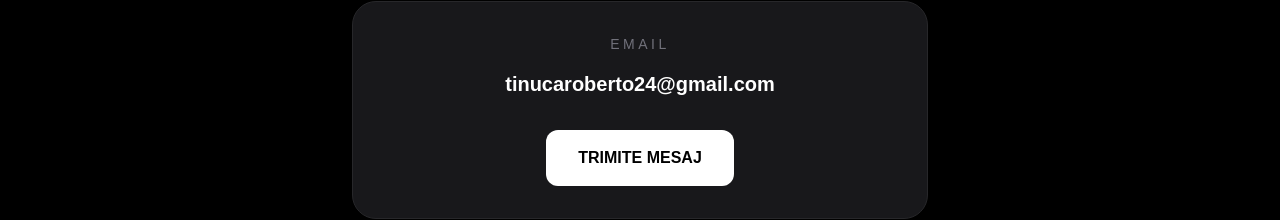
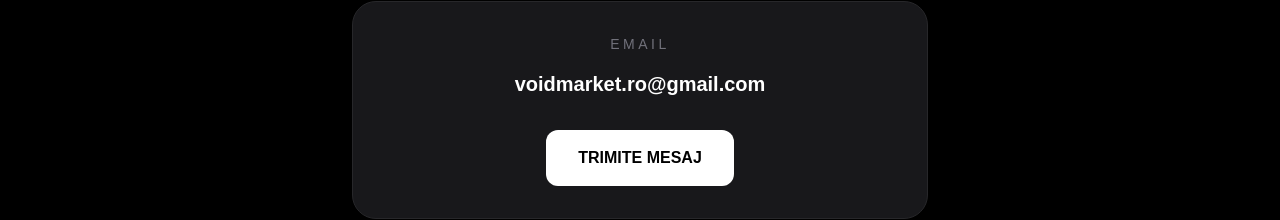
Before and after one commit to tinucaroberto24-hash/Void-market, a Next.js app: page / in a window 1280 px wide. Shown: the part 2428-2648 px from the top of the page. Built offline with nearby package versions, Linux system fonts and the light colour scheme.

Commit message:
Update contact email

```diff
--- a/app/page.tsx
+++ b/app/page.tsx
@@ -15,7 +15,7 @@ export default function Home() {
     <main className="min-h-screen bg-black text-white">
       <Navbar />
 
-      {/* PAGINA PRINCIPALĂ */}
+      {/* ACASĂ */}
       <section className="flex min-h-[80vh] flex-col items-center justify-center px-6 text-center">
         <p className="mb-5 text-sm uppercase tracking-[0.5em] text-zinc-500">
           Streetwear Resell
@@ -44,9 +44,7 @@ export default function Home() {
               Disponibil acum
             </p>
 
-            <h2 className="mt-3 text-4xl font-bold">
-              Magazin
-            </h2>
+            <h2 className="mt-3 text-4xl font-bold">Magazin</h2>
           </div>
 
           <p className="text-zinc-500">
@@ -78,12 +76,12 @@ export default function Home() {
                   Mărime {product.size}
                 </p>
 
-                <div className="mt-6 flex items-center justify-between">
+                <div className="mt-6 flex items-center justify-between gap-4">
                   <span className="text-2xl font-bold">
                     {product.price}
                   </span>
 
-                  <span className="rounded-xl bg-white px-5 py-2 font-bold text-black">
+                  <span className="rounded-xl bg-white px-5 py-2 text-center font-bold text-black">
                     Vezi produsul
                   </span>
                 </div>
@@ -121,10 +119,7 @@ export default function Home() {
               </p>
 
               <div className="mt-7">
-                <p className="font-semibold">
-                  Andrei Popescu
-                </p>
-
+                <p className="font-semibold">Andrei Popescu</p>
                 <p className="mt-1 text-sm text-zinc-500">
                   București
                 </p>
@@ -142,10 +137,7 @@ export default function Home() {
               </p>
 
               <div className="mt-7">
-                <p className="font-semibold">
-                  Bianca Ionescu
-                </p>
-
+                <p className="font-semibold">Bianca Ionescu</p>
                 <p className="mt-1 text-sm text-zinc-500">
                   Cluj-Napoca
                 </p>
@@ -163,10 +155,7 @@ export default function Home() {
               </p>
 
               <div className="mt-7">
-                <p className="font-semibold">
-                  Mihai Dumitrescu
-                </p>
-
+                <p className="font-semibold">Mihai Dumitrescu</p>
                 <p className="mt-1 text-sm text-zinc-500">
                   Iași
                 </p>
@@ -186,9 +175,7 @@ export default function Home() {
             Ai nevoie de ajutor?
           </p>
 
-          <h2 className="mt-3 text-4xl font-bold">
-            Contact
-          </h2>
+          <h2 className="mt-3 text-4xl font-bold">Contact</h2>
 
           <p className="mx-auto mt-6 max-w-2xl text-zinc-400">
             Pentru întrebări despre produse, livrare sau comenzi, ne poți
@@ -201,16 +188,14 @@ export default function Home() {
             </p>
 
             <a
-              href="mailto:tinucaroberto24@gmail.com"
+              href="mailto:voidmarket.ro@gmail.com"
               className="mt-4 block break-all text-xl font-bold transition hover:text-zinc-300"
             >
-              tinucaroberto24@gmail.com
+              voidmarket.ro@gmail.com
             </a>
 
             <a
-              href="https://mail.google.com/mail/?view=cm&fs=1&to=tinucaroberto24@gmail.com"
-              target="_blank"
-              rel="noreferrer"
+              href="mailto:voidmarket.ro@gmail.com?subject=Întrebare VOID MARKET"
               className="mt-8 inline-block rounded-xl bg-white px-8 py-4 font-bold text-black transition hover:scale-105 hover:bg-zinc-200"
             >
               TRIMITE MESAJ
```
